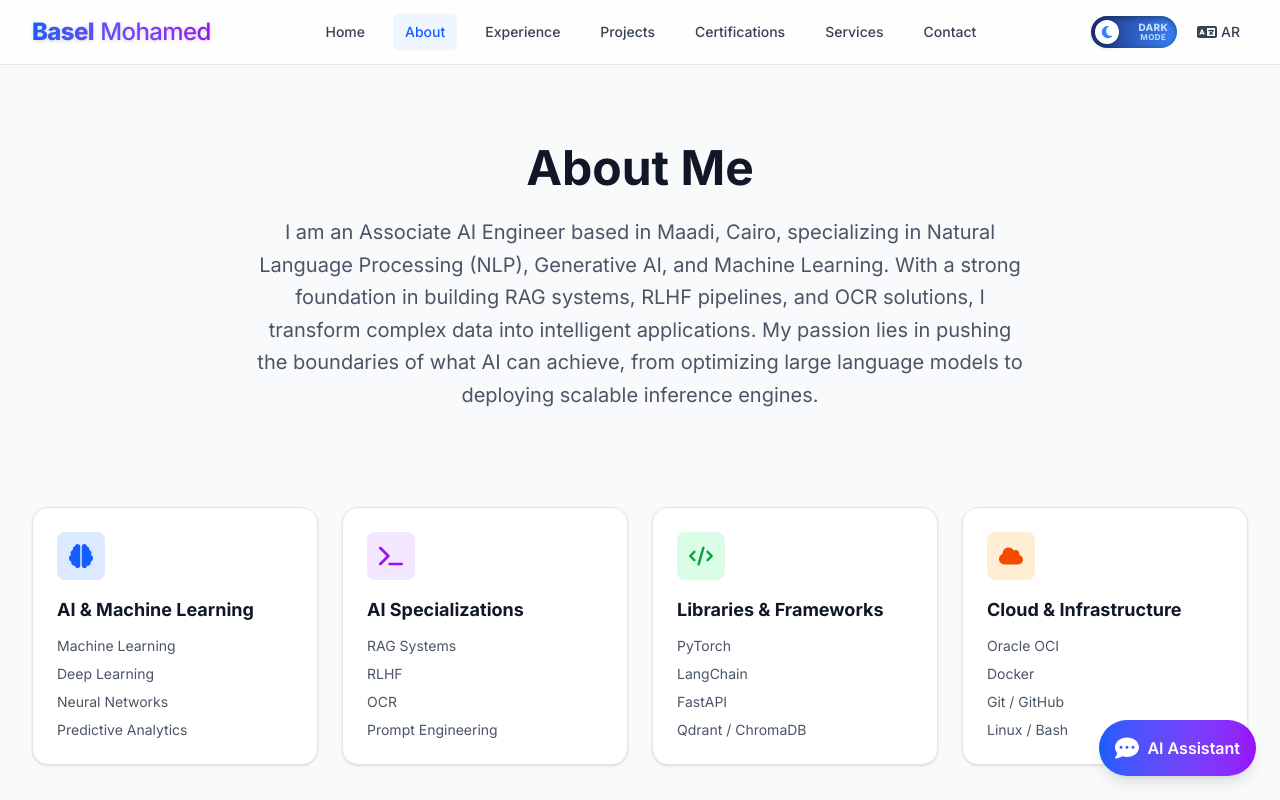
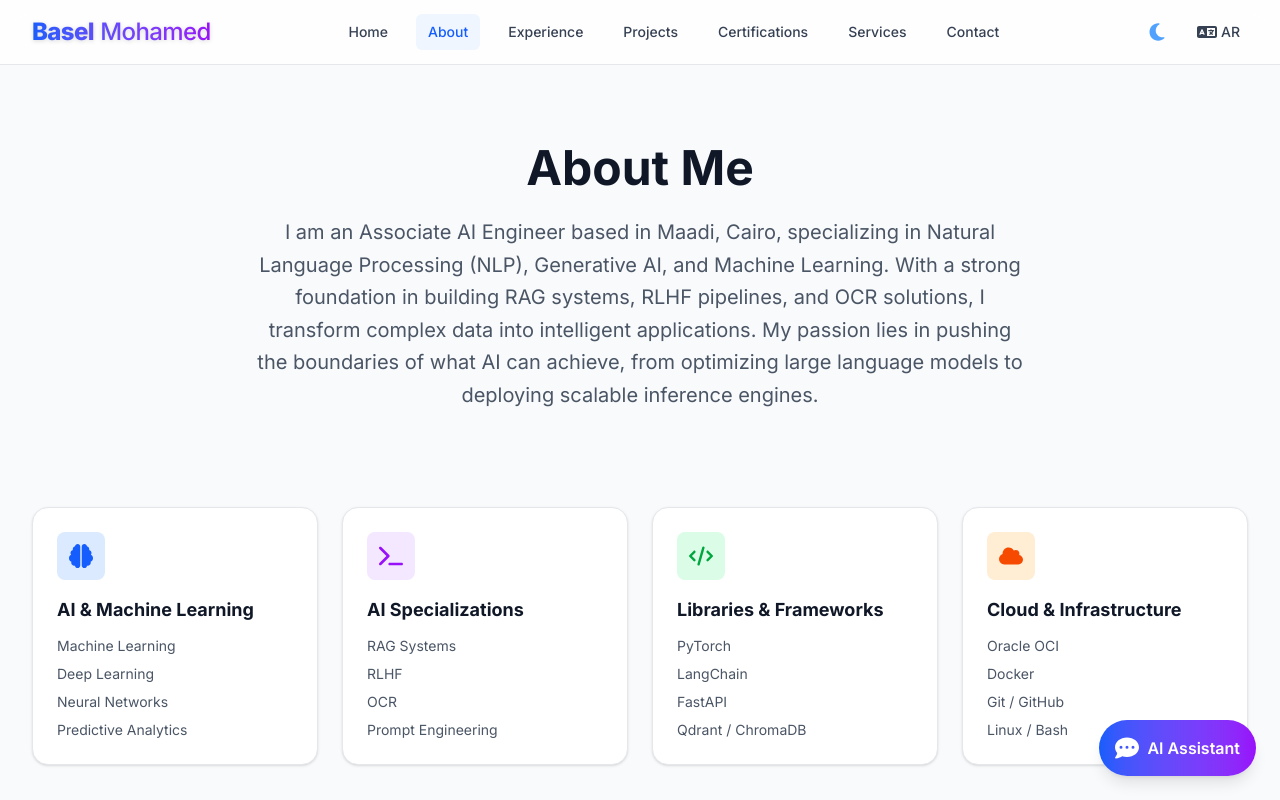
Before and after one commit to Basel-Mohamed/Portfolio, a React (Vite) app: page /about in a window 1280 px wide. Shown: the top 800 px of the page. Built offline with nearby package versions, Linux system fonts and the light colour scheme.

Commit message:
feat: Implement AI chatbot feature with Cohere API integration and new application routing and UI components.

```diff
--- /dev/null
+++ b/api/chat.ts
@@ -0,0 +1,49 @@
+import type { VercelRequest, VercelResponse } from '@vercel/node';
+
+export default async function handler(
+  request: VercelRequest,
+  response: VercelResponse,
+) {
+  // Only accept POST requests
+  if (request.method !== 'POST') {
+    return response.status(405).json({ message: 'Method not allowed' });
+  }
+
+  const { message, chat_history, preamble, temperature } = request.body;
+
+  // Use Vercel's securely injected environment variable
+  // We include VITE_COHERE_API_KEY as a fallback if they only set that one
+  const apiKey = process.env.COHERE_API_KEY || process.env.VITE_COHERE_API_KEY;
+
+  if (!apiKey) {
+    return response.status(500).json({ message: 'API key not configured securely on server.' });
+  }
+
+  try {
+    const res = await fetch('https://api.cohere.com/v1/chat', {
+      method: 'POST',
+      headers: {
+        'Content-Type': 'application/json',
+        'Authorization': `Bearer ${apiKey}`
+      },
+      body: JSON.stringify({
+        message,
+        model: 'command-r7b-12-2024',
+        preamble,
+        temperature: temperature || 0.3,
+        chat_history
+      })
+    });
+
+    if (!res.ok) {
+      const errorData = await res.json();
+      return response.status(res.status).json(errorData);
+    }
+
+    const data = await res.json();
+    return response.status(200).json(data);
+  } catch (error: any) {
+    console.error('Error proxying to Cohere:', error);
+    return response.status(500).json({ message: error.message || 'Internal Server Error' });
+  }
+}
--- a/index.html
+++ b/index.html
@@ -24,32 +24,6 @@
     <link rel="preconnect" href="https://fonts.googleapis.com" />
     <link rel="preconnect" href="https://fonts.gstatic.com" crossorigin />
     <link href="https://fonts.googleapis.com/css2?family=Inter:wght@300;400;500;600;700;800&display=swap" rel="stylesheet" />
-
-    <style>
-      /* Apply the premium font globally and hide scrollbars cleanly */
-      body {
-        font-family: 'Inter', system-ui, -apple-system, sans-serif;
-      }
-
-      /* Custom clean scrollbar for webkit browsers */
-      ::-webkit-scrollbar {
-        width: 8px;
-        height: 8px;
-      }
-      ::-webkit-scrollbar-track {
-        background: transparent;
-      }
-      ::-webkit-scrollbar-thumb {
-        background: #cbd5e1;
-        border-radius: 4px;
-      }
-      .dark ::-webkit-scrollbar-thumb {
-        background: #334155;
-      }
-      ::-webkit-scrollbar-thumb:hover {
-        background: #94a3b8;
-      }
-    </style>
   </head>
 
   <body class="antialiased bg-gray-50 dark:bg-[#0D1117] text-gray-900 dark:text-gray-100 transition-colors duration-300">
--- a/package.json
+++ b/package.json
@@ -67,6 +67,8 @@
   },
   "devDependencies": {
     "@tailwindcss/vite": "4.1.12",
+    "@types/node": "^25.5.0",
+    "@vercel/node": "^5.6.18",
     "@vitejs/plugin-react": "4.7.0",
     "tailwindcss": "4.1.12",
     "vite": "^6.4.1"
--- a/src/app/routes.tsx
+++ b/src/app/routes.tsx
@@ -1,12 +1,5 @@
 import { createBrowserRouter } from "react-router";
 import { Layout } from "../components/layout/Layout";
-import { Home } from "../pages/Home";
-import { About } from "../pages/About";
-import { Experience } from "../pages/Experience";
-import { Projects } from "../pages/Projects";
-import { Services } from "../pages/Services";
-import { Contact } from "../pages/Contact";
-import { Certifications } from '../pages/Certifications';
 
 export const router = createBrowserRouter([
   {
@@ -15,31 +8,31 @@ export const router = createBrowserRouter([
     children: [
       {
         index: true,
-        Component: Home,
+        lazy: () => import("../pages/Home").then(m => ({ Component: m.Home })),
       },
       {
         path: "about",
-        Component: About,
+        lazy: () => import("../pages/About").then(m => ({ Component: m.About })),
       },
       {
         path: "experience",
-        Component: Experience,
+        lazy: () => import("../pages/Experience").then(m => ({ Component: m.Experience })),
       },
       {
         path: "projects",
-        Component: Projects,
+        lazy: () => import("../pages/Projects").then(m => ({ Component: m.Projects })),
       },
       {
         path: "certifications",
-        Component: Certifications,
+        lazy: () => import("../pages/Certifications").then(m => ({ Component: m.Certifications })),
       },
       {
         path: "services",
-        Component: Services,
+        lazy: () => import("../pages/Services").then(m => ({ Component: m.Services })),
       },
       {
         path: "contact",
-        Component: Contact,
+        lazy: () => import("../pages/Contact").then(m => ({ Component: m.Contact })),
       },
     ],
   },
--- a/src/components/features/AIChatbot.tsx
+++ b/src/components/features/AIChatbot.tsx
@@ -125,18 +125,19 @@ export function AIChatbot() {
     setIsTyping(true);
 
     try {
-      const apiKey = import.meta.env.VITE_COHERE_API_KEY;
-
-      if (!apiKey) {
-        throw new Error('API key not found. Please check your .env file.');
-      }
-
       const chatHistory = currentMessages.slice(1).map(msg => ({
         role: msg.sender === 'bot' ? 'CHATBOT' : 'USER',
         message: msg.text
       }));
 
-      const response = await fetch('https://api.cohere.com/v1/chat', {
+      let response;
+
+      // Allow convenient local development with npm run dev if the old key is still present locally.
+      // But in production (Vercel), it strictly uses the secure backend route to hide the key.
+      if ((import.meta as any).env.DEV && (import.meta as any).env.VITE_COHERE_API_KEY) {
+        // Fallback for local Vite strictly, not exposed in production build
+        const apiKey = (import.meta as any).env.VITE_COHERE_API_KEY;
+        response = await fetch('https://api.cohere.com/v1/chat', {
           method: 'POST',
           headers: {
             'Content-Type': 'application/json',
@@ -150,6 +151,21 @@ export function AIChatbot() {
             chat_history: chatHistory
           })
         });
+      } else {
+        // Secure Production Route utilizing Vercel Serverless Function
+        response = await fetch('/api/chat', {
+          method: 'POST',
+          headers: {
+            'Content-Type': 'application/json'
+          },
+          body: JSON.stringify({
+            message: query,
+            preamble: t.chatbot.prompt,
+            temperature: 0.3,
+            chat_history: chatHistory
+          })
+        });
+      }
 
       if (!response.ok) {
         const errorData = await response.json();
--- a/src/components/layout/Navbar.tsx
+++ b/src/components/layout/Navbar.tsx
@@ -6,56 +6,41 @@ import { useTheme } from '../../context/ThemeContext';
 import { motion, AnimatePresence } from 'motion/react';
 import { clsx } from 'clsx';
 
-// Custom Animated Theme Slider Component (Smaller Size)
-const ThemeSlider = ({ theme, toggleTheme }: { theme: string, toggleTheme: () => void }) => {
+// Compact Animated Theme Toggle Component
+const ThemeToggle = ({ theme, toggleTheme }: { theme: string, toggleTheme: () => void }) => {
   const isDark = theme === 'dark';
 
   return (
     <button
       onClick={toggleTheme}
-      dir="ltr" // Forces LTR so the graphics and text align exactly like the image regardless of app language
-      className={clsx(
-        "relative flex items-center h-8 w-[86px] rounded-full p-1 cursor-pointer transition-colors duration-500 shadow-[inset_0_2px_6px_rgba(0,0,0,0.4)] border-none outline-none",
-        isDark
-          ? "bg-gradient-to-r from-[#1e3a8a] to-[#3b82f6] justify-start"
-          : "bg-gradient-to-r from-[#f59e0b] to-[#fde047] justify-end"
-      )}
+      className="relative flex items-center justify-center p-2 rounded-full text-gray-700 dark:text-gray-300 hover:bg-gray-100 dark:hover:bg-gray-800 transition-colors focus:outline-none w-10 h-10"
       aria-label="Toggle Theme"
     >
-      {/* Background Text Labels */}
-      <div className="absolute inset-0 flex items-center justify-between px-2.5 pointer-events-none">
-        <div
-          className={clsx(
-            "flex flex-col items-center justify-center leading-[1.1] transition-opacity duration-300",
-            !isDark ? "opacity-100" : "opacity-0"
-          )}
-        >
-          <span className="text-[10px] font-black text-[#9a3412] tracking-wide">LIGHT</span>
-          <span className="text-[8px] font-bold text-[#9a3412] tracking-wider">MODE</span>
-        </div>
-        <div
-          className={clsx(
-            "flex flex-col items-center justify-center leading-[1.1] transition-opacity duration-300 pl-1.5",
-            isDark ? "opacity-100" : "opacity-0"
-          )}
-        >
-          <span className="text-[10px] font-black text-[#bfdbfe] tracking-wide">DARK</span>
-          <span className="text-[8px] font-bold text-[#bfdbfe] tracking-wider">MODE</span>
-        </div>
-      </div>
-
-      {/* Thumb */}
-      <motion.div
-        layout
-        transition={{ type: "spring", stiffness: 500, damping: 30 }}
-        className="z-10 flex h-6 w-6 items-center justify-center rounded-full bg-white shadow-[0_2px_6px_rgba(0,0,0,0.3)]"
-      >
+      <AnimatePresence mode="wait" initial={false}>
         {isDark ? (
-          <FaMoon className="h-3.5 w-3.5 text-[#3b82f6]" />
+          <motion.div
+            key="moon"
+            initial={{ opacity: 0, rotate: -90, scale: 0 }}
+            animate={{ opacity: 1, rotate: 0, scale: 1 }}
+            exit={{ opacity: 0, rotate: 90, scale: 0 }}
+            transition={{ duration: 0.2 }}
+            className="absolute"
+          >
+            <FaMoon size={20} className="text-blue-400" />
+          </motion.div>
         ) : (
-          <FaSun className="h-3.5 w-3.5 text-[#f59e0b]" />
+          <motion.div
+            key="sun"
+            initial={{ opacity: 0, rotate: -90, scale: 0 }}
+            animate={{ opacity: 1, rotate: 0, scale: 1 }}
+            exit={{ opacity: 0, rotate: 90, scale: 0 }}
+            transition={{ duration: 0.2 }}
+            className="absolute"
+          >
+            <FaSun size={20} className="text-orange-500" />
+          </motion.div>
         )}
-      </motion.div>
+      </AnimatePresence>
     </button>
   );
 };
@@ -113,8 +98,8 @@ export function Navbar() {
           </div>
 
           <div className="hidden md:flex items-center space-x-3 rtl:space-x-reverse">
-            {/* Rich Animated Theme Slider */}
-            <ThemeSlider theme={theme} toggleTheme={toggleTheme} />
+            {/* Compact Animated Theme Toggle */}
+            <ThemeToggle theme={theme} toggleTheme={toggleTheme} />
 
             <button
               onClick={toggleLanguage}
@@ -128,8 +113,8 @@ export function Navbar() {
 
           {/* Mobile menu button */}
           <div className="md:hidden flex items-center gap-3">
-            {/* Rich Animated Theme Slider */}
-            <ThemeSlider theme={theme} toggleTheme={toggleTheme} />
+            {/* Compact Animated Theme Toggle */}
+            <ThemeToggle theme={theme} toggleTheme={toggleTheme} />
 
             <button
               onClick={toggleLanguage}
--- a/src/styles/globals.css
+++ b/src/styles/globals.css
@@ -158,6 +158,7 @@
 
   body {
     @apply bg-background text-foreground;
+    font-family: 'Inter', system-ui, -apple-system, sans-serif;
   }
 
   html {
@@ -194,3 +195,22 @@
     line-height: 1.5;
   }
 }
+
+/* Custom clean scrollbar for webkit browsers (moved from index.html) */
+::-webkit-scrollbar {
+  width: 8px;
+  height: 8px;
+}
+::-webkit-scrollbar-track {
+  background: transparent;
+}
+::-webkit-scrollbar-thumb {
+  background: #cbd5e1;
+  border-radius: 4px;
+}
+.dark ::-webkit-scrollbar-thumb {
+  background: #334155;
+}
+::-webkit-scrollbar-thumb:hover {
+  background: #94a3b8;
+}
--- /dev/null
+++ b/test-api.mjs
@@ -0,0 +1,10 @@
+fetch('http://localhost:3000/api/chat', {
+  method: 'POST',
+  headers: { 'Content-Type': 'application/json' },
+  body: JSON.stringify({
+    message: "Who are you?",
+    chat_history: [],
+    preamble: "You are a helpful assistant.",
+    temperature: 0.3
+  })
+}).then(res => res.json()).then(data => console.log(data)).catch(err => console.error(err));
--- a/vite.config.ts
+++ b/vite.config.ts
@@ -19,4 +19,15 @@ export default defineConfig({
 
   // File types to support raw imports. Never add .css, .tsx, or .ts files to this.
   assetsInclude: ['**/*.svg', '**/*.csv'],
+  build: {
+    rollupOptions: {
+      output: {
+        manualChunks(id) {
+          if (id.includes('node_modules')) {
+            return 'vendor';
+          }
+        }
+      }
+    }
+  }
 })
```
Also changed, not shown: vercel.json, 2 other files (tests, documents, lock files or other folders). Lines whose indentation alone changed are shown as unchanged.
